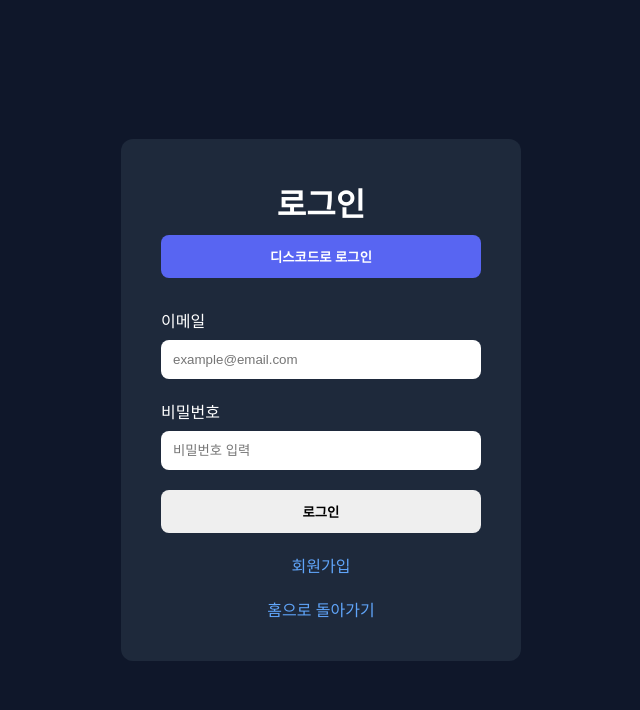
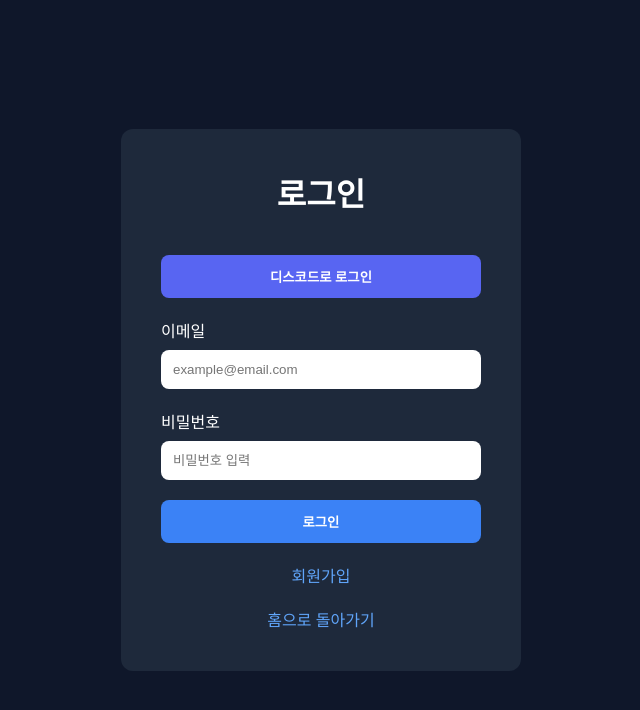
Before and after one commit to Ryanghyeon/overwatch.anithack, a React (Vite) app: page /login in a window 1280 px wide. Shown: the top 710 px of the page, without its empty margins (319-959 px from the left). Built offline with nearby package versions, Linux system fonts and the light colour scheme.

Commit message:
Update Login.jsx

```diff
--- a/src/pages/Login.jsx
+++ b/src/pages/Login.jsx
@@ -1,10 +1,9 @@
 import { Link } from "react-router-dom";
-import { useState } from "react";
+import { useState, useEffect } from "react";
 import { auth } from "../firebase/firebase";
-import { signInWithEmailAndPassword,signInWithCustomToken, } from "firebase/auth";
-import { useNavigate } from "react-router-dom";
-import { useEffect } from "react";
-import { useSearchParams } from "react-router-dom";
+import { signInWithEmailAndPassword, signInWithCustomToken } from "firebase/auth";
+import { useNavigate, useSearchParams } from "react-router-dom";
+
 export default function Login() {
   const navigate = useNavigate();
   const [email, setEmail] = useState("");
@@ -12,31 +11,36 @@
   const [params] = useSearchParams();
 
   useEffect(() => {
+    // 1. 주소창에서 토큰 가져오기
     const token = params.get("token");
+    console.log("🔍 현재 주소창의 token 값:", token);
 
-  if (!token) return;
+    // 토큰이 없으면 여기서 함수가 종료되므로 화면이 그대로 멈춰있게 됩니다.
+    if (!token) {
+      console.log("⚠️ 토큰이 없습니다. 대기 중...");
+      return;
+    }
 
     async function login() {
       try {
+        console.log("🚀 파이어베이스 커스텀 토큰 로그인 시도 중...");
         await signInWithCustomToken(auth, token);
+        console.log("✅ 로그인 성공! 메인 페이지로 이동합니다.");
         navigate("/");
       } catch (err) {
-      console.error(err);
-      alert("디스코드 로그인에 실패했습니다.");
+        console.error("🚨 로그인 에러 발생:", err);
+        alert(`로그인 실패: ${err.message}`);
       }
     }
 
     login();
   }, [params, navigate]);
 
-
   const handleDiscordLogin = () => {
     const clientId = import.meta.env.VITE_DISCORD_CLIENT_ID;
-
     const redirectUri = encodeURIComponent(
       "https://overwatch-anithack-otzm.vercel.app/api/auth/discord/callback"
     );
-
     const url = `https://discord.com/api/oauth2/authorize?client_id=${clientId}&redirect_uri=${redirectUri}&response_type=code&scope=identify%20email`;
 
     window.location.href = url;
@@ -53,134 +57,30 @@
   };
 
   return (
+    <div style={{ minHeight: "100vh", backgroundColor: "#0f172a", display: "flex", justifyContent: "center", alignItems: "center" }}>
+      <div style={{ width: "400px", padding: "40px", backgroundColor: "#1e293b", borderRadius: "12px", color: "white" }}>
+        <h1 style={{ textAlign: "center", marginBottom: "30px" }}>로그인</h1>
 
-
-
-    <div
-      style={{
-        minHeight: "100vh",
-        backgroundColor: "#0f172a",
-        display: "flex",
-        justifyContent: "center",
-        alignItems: "center",
-      }}
-    >
-      <div
-        style={{
-          width: "400px",
-          padding: "40px",
-          backgroundColor: "#1e293b",
-          borderRadius: "12px",
-          color: "white",
-        }}
-      >
-        <h1
-          style={{
-            textAlign: "center",
-            marginBottom: "30px",
-          }}
-        >
-          로그인
-
-
-          <button
-  onClick={handleDiscordLogin}
-  style={{
-    width: "100%",
-    padding: "12px",
-    border: "none",
-    borderRadius: "8px",
-    cursor: "pointer",
-    fontWeight: "bold",
-    marginTop: "10px",
-    backgroundColor: "#5865F2",
-    color: "white",
-  }}
->
+        <button onClick={handleDiscordLogin} style={{ width: "100%", padding: "12px", border: "none", borderRadius: "8px", cursor: "pointer", fontWeight: "bold", marginTop: "10px", backgroundColor: "#5865F2", color: "white" }}>
           디스코드로 로그인
         </button>
-        </h1>
 
-        <label>이메일</label>
+        <label style={{ display: "block", marginTop: "20px" }}>이메일</label>
+        <input value={email} onChange={(e) => setEmail(e.target.value)} type="email" placeholder="example@email.com" style={{ width: "100%", padding: "12px", marginTop: "8px", marginBottom: "20px", borderRadius: "8px", border: "none" }} />
 
-        <input
-        value={email}
-onChange={(e) => setEmail(e.target.value)}
-          type="email"
-          placeholder="example@email.com"
-          style={{
-            width: "100%",
-            padding: "12px",
-            marginTop: "8px",
-            marginBottom: "20px",
-            borderRadius: "8px",
-            border: "none",
-          }}
-        />
+        <label style={{ display: "block" }}>비밀번호</label>
+        <input value={password} onChange={(e) => setPassword(e.target.value)} type="password" placeholder="비밀번호 입력" style={{ width: "100%", padding: "12px", marginTop: "8px", marginBottom: "20px", borderRadius: "8px", border: "none" }} />
 
-        <label>비밀번호</label>
-
-        <input
-        value={password}
-onChange={(e) => setPassword(e.target.value)}
-          type="password"
-          placeholder="비밀번호 입력"
-          style={{
-            width: "100%",
-            padding: "12px",
-            marginTop: "8px",
-            marginBottom: "20px",
-            borderRadius: "8px",
-            border: "none",
-          }}
-        />
-
-        <button
-  onClick={handleLogin}
-  style={{
-    width: "100%",
-    padding: "12px",
-    border: "none",
-    borderRadius: "8px",
-    cursor: "pointer",
-    fontWeight: "bold",
-  }}
->
+        <button onClick={handleLogin} style={{ width: "100%", padding: "12px", border: "none", borderRadius: "8px", cursor: "pointer", fontWeight: "bold", backgroundColor: "#3b82f6", color: "white" }}>
           로그인
         </button>
 
-<div
-  style={{
-    textAlign: "center",
-    marginTop: "20px",
-  }}
->
-  <Link
-    to="/register"
-    style={{
-      color: "#60a5fa",
-      textDecoration: "none",
-    }}
-  >
-    회원가입
-  </Link>
+        <div style={{ textAlign: "center", marginTop: "20px" }}>
+          <Link to="/register" style={{ color: "#60a5fa", textDecoration: "none" }}>회원가입</Link>
         </div>
 
-        <div
-          style={{
-            textAlign: "center",
-            marginTop: "20px",
-          }}
-        >
-          <Link
-            to="/"
-            style={{
-              color: "#60a5fa",
-              textDecoration: "none",
-            }}
-          >
-            홈으로 돌아가기
-          </Link>
+        <div style={{ textAlign: "center", marginTop: "20px" }}>
+          <Link to="/" style={{ color: "#60a5fa", textDecoration: "none" }}>홈으로 돌아가기</Link>
         </div>
       </div>
     </div>
```
Lines whose indentation alone changed are shown as unchanged.
